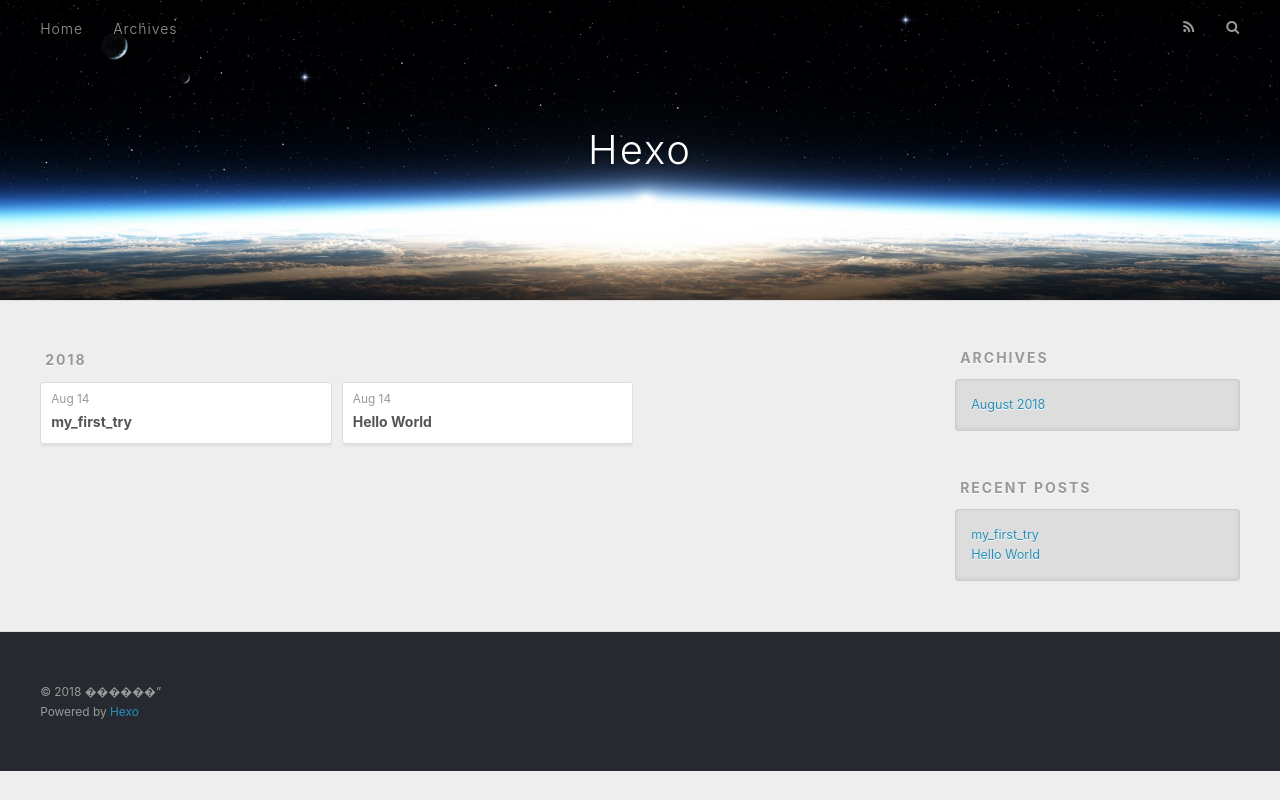
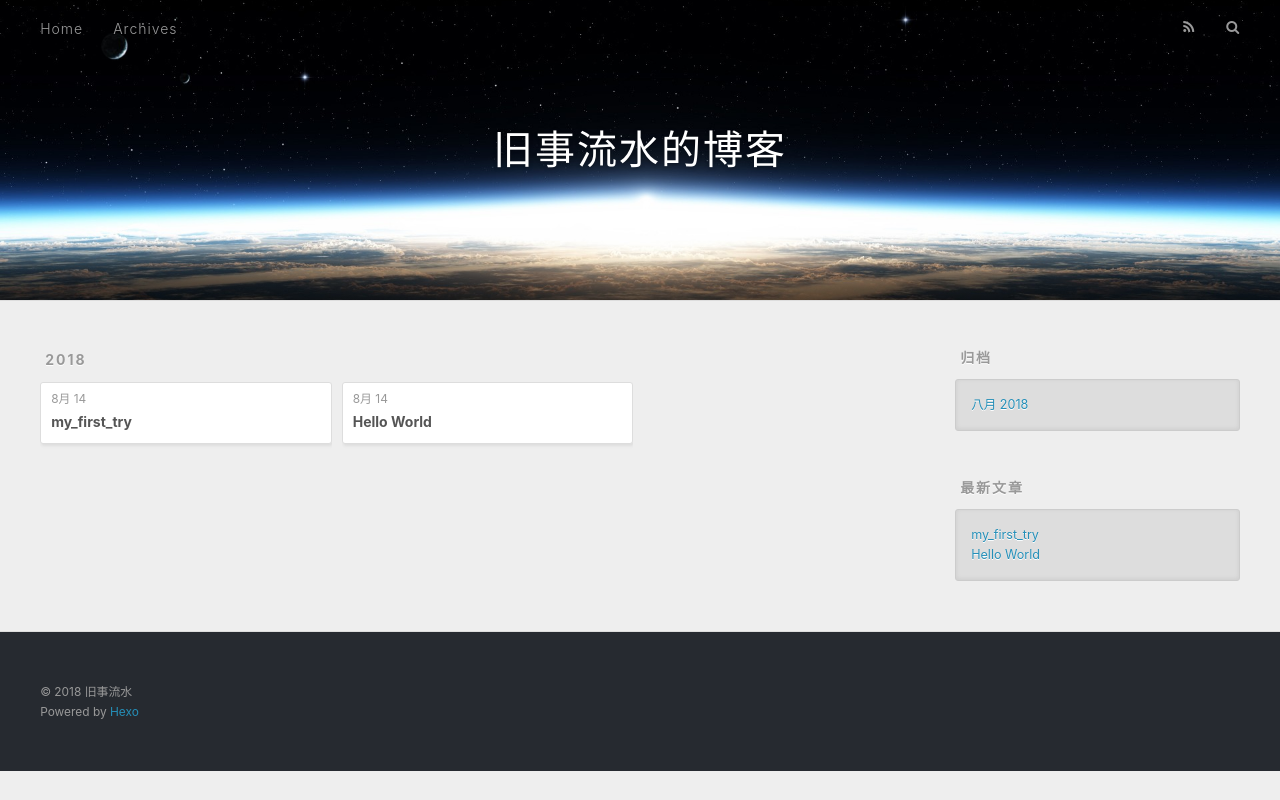
Before and after one commit to immortal-empire/immortal-empire.github.io, a plain HTML site: page archives/2018/08/index.html in a window 1280 px wide. Drawn offline with nearby package versions, Linux system fonts and the light colour scheme.

Commit message:
Site updated: 2018-08-14 16:24:53

```diff
--- a/archives/2018/08/index.html
+++ b/archives/2018/08/index.html
@@ -5,17 +5,17 @@
 
 
 
-  <title>Archives: 2018/8 | Hexo</title>
+  <title>归档: 2018/8 | 旧事流水的博客</title>
   <meta name="viewport" content="width=device-width, initial-scale=1, maximum-scale=1">
   <meta property="og:type" content="website">
-<meta property="og:title" content="Hexo">
+<meta property="og:title" content="旧事流水的博客">
 <meta property="og:url" content="http://yoursite.com/archives/2018/08/index.html">
-<meta property="og:site_name" content="Hexo">
-<meta property="og:locale" content="default">
+<meta property="og:site_name" content="旧事流水的博客">
+<meta property="og:locale" content="zh-CN">
 <meta name="twitter:card" content="summary">
-<meta name="twitter:title" content="Hexo">
+<meta name="twitter:title" content="旧事流水的博客">
 
-    <link rel="alternate" href="/atom.xml" title="Hexo" type="application/atom+xml">
+    <link rel="alternate" href="/atom.xml" title="旧事流水的博客" type="application/atom+xml">
 
 
     <link rel="icon" href="/favicon.png">
@@ -34,7 +34,7 @@
   <div id="header-outer" class="outer">
     <div id="header-title" class="inner">
       <h1 id="logo-wrap">
-        <a href="/" id="logo">Hexo</a>
+        <a href="/" id="logo">旧事流水的博客</a>
       </h1>
 
     </div>
@@ -51,7 +51,7 @@
 
           <a id="nav-rss-link" class="nav-icon" href="/atom.xml" title="RSS Feed"></a>
 
-        <a id="nav-search-btn" class="nav-icon" title="Search"></a>
+        <a id="nav-search-btn" class="nav-icon" title="搜索"></a>
       </nav>
       <div id="search-form-wrap">
         <form action="//google.com/search" method="get" accept-charset="UTF-8" class="search-form"><input type="search" name="q" class="search-form-input" placeholder="Search"><button type="submit" class="search-form-submit">&#xF002;</button><input type="hidden" name="sitesearch" value="http://yoursite.com"></form>
@@ -77,7 +77,7 @@
   <div class="archive-article-inner">
     <header class="archive-article-header">
       <a href="/2018/08/14/my-first-try/" class="archive-article-date">
-  <time datetime="2018-08-14T06:28:15.000Z" itemprop="datePublished">Aug 14</time>
+  <time datetime="2018-08-14T06:28:15.000Z" itemprop="datePublished">8月 14</time>
 </a>
 
 
@@ -96,7 +96,7 @@
   <div class="archive-article-inner">
     <header class="archive-article-header">
       <a href="/2018/08/14/hello-world/" class="archive-article-date">
-  <time datetime="2018-08-14T03:24:02.164Z" itemprop="datePublished">Aug 14</time>
+  <time datetime="2018-08-14T03:24:02.164Z" itemprop="datePublished">8月 14</time>
 </a>
 
 
@@ -128,9 +128,9 @@
 
 
   <div class="widget-wrap">
-    <h3 class="widget-title">Archives</h3>
+    <h3 class="widget-title">归档</h3>
     <div class="widget">
-      <ul class="archive-list"><li class="archive-list-item"><a class="archive-list-link" href="/archives/2018/08/">August 2018</a></li></ul>
+      <ul class="archive-list"><li class="archive-list-item"><a class="archive-list-link" href="/archives/2018/08/">八月 2018</a></li></ul>
     </div>
   </div>
 
@@ -138,7 +138,7 @@
 
 
   <div class="widget-wrap">
-    <h3 class="widget-title">Recent Posts</h3>
+    <h3 class="widget-title">最新文章</h3>
     <div class="widget">
       <ul>
 
@@ -162,7 +162,7 @@
 
   <div class="outer">
     <div id="footer-info" class="inner">
-      &copy; 2018 ������ˮ<br>
+      &copy; 2018 旧事流水<br>
       Powered by <a href="http://hexo.io/" target="_blank">Hexo</a>
     </div>
   </div>
```
Also changed, not shown: 2018/08/14/hello-world/index.html (+11 -11 lines), 2018/08/14/my-first-try/index.html (+11 -11 lines), archives/2018/index.html (+14 -14 lines), archives/index.html (+14 -14 lines), index.html (+14 -14 lines).
